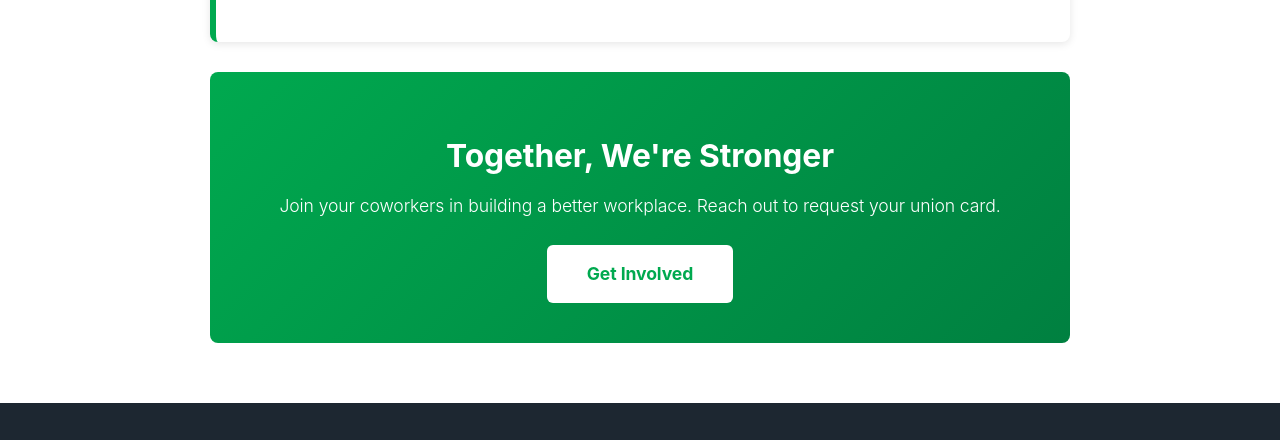
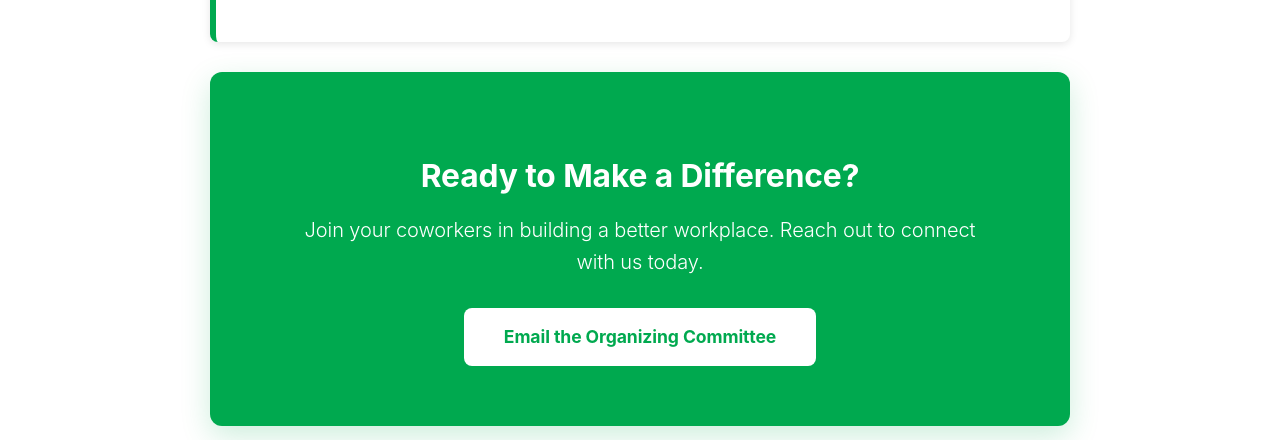
Before and after one commit to lbohn12/weho-temps-united, a plain HTML site: page about.html in a window 1280 px wide. Shown: the part 2376-2816 px from the top of the page. Drawn offline with Linux system fonts and the light colour scheme; a script that the page names is missing.

Commit message:
feat: Remove 'Request a Card' call-to-action to reflect campaign status

```diff
--- a/about.html
+++ b/about.html
@@ -193,15 +193,13 @@ window._wpemojiSettings = {"baseUrl":"https:\/\/s.w.org\/images\/core\/emoji\/16
                 </p>
             </div>
 
-            <div class="content-section" style="text-align: center; background: linear-gradient(135deg, var(--afscme-green) 0%, var(--afscme-green-dark) 100%); color: white; padding: 40px; border-radius: 8px;">
-                <h2 style="color: white; margin-bottom: 15px;">Together, We're Stronger</h2>
-                <p style="font-size: 1.1rem; margin-bottom: 25px;">
-                    Join your coworkers in building a better workplace. Reach out to request your union card.
-                </p>
-                <a href="join-us.html" class="button" style="background: white; color: var(--afscme-green); font-size: 1.1rem; padding: 15px 40px; text-decoration: none; display: inline-block; border-radius: 6px; font-weight: 700;">
-                    Get Involved
-                </a>
-            </div>
+                <div class="cta-section" style="background: var(--afscme-green); color: white; padding: 60px 40px; border-radius: 12px; text-align: center; box-shadow: 0 10px 30px rgba(0, 169, 79, 0.2);">
+                    <h2 style="color: white; margin-bottom: 20px;">Ready to Make a Difference?</h2>
+                    <p style="font-size: 1.25rem; margin-bottom: 30px; max-width: 700px; margin-left: auto; margin-right: auto;">
+                        Join your coworkers in building a better workplace. Reach out to connect with us today.
+                    </p>
+                    <a href="mailto:info@wehotempsunited.org" class="button" style="background: white; color: var(--afscme-green); font-weight: bold; padding: 15px 40px; border-radius: 8px; text-decoration: none; font-size: 1.1rem; display: inline-block; transition: transform 0.2s ease;">Email the Organizing Committee</a>
+                </div>
 
         </div>
     </section>
```
Also changed, not shown: index.html (+1 -6 lines).
